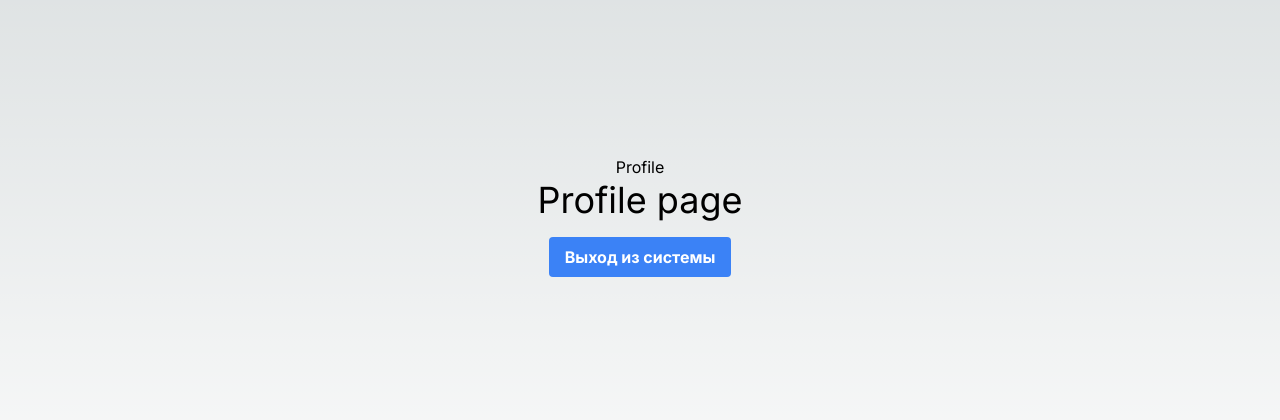
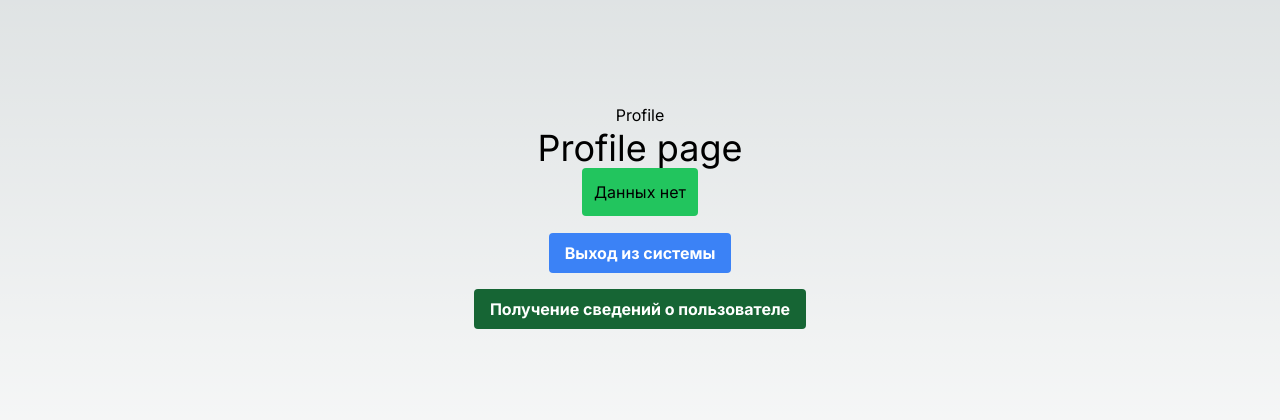
Before and after one commit to MikeSaburov/Nextjs_Full_stack_course, a Next.js app: page /profile in a window 1280 px wide. Shown: the part 184-604 px from the top of the page. Built offline with nearby package versions, Linux system fonts and the light colour scheme.

Commit message:
вывести данные пользователя

```diff
--- a/src/app/profile/page.tsx
+++ b/src/app/profile/page.tsx
@@ -2,12 +2,12 @@
 import axios from 'axios';
 import Link from 'next/link';
 import { useRouter } from 'next/navigation';
-import { use } from 'react';
+import { useState } from 'react';
 import toast, { Toaster } from 'react-hot-toast';
 
 export default function ProfilePage() {
   const router = useRouter();
-
+  const [data, setData] = useState('nothing');
   const logout = async () => {
     try {
       await axios.get('/api/users/logout');
@@ -21,12 +21,19 @@ export default function ProfilePage() {
     }
   };
 
+  const getUserDetails =  async  ()  =>  {
+    const res = await axios.get('/api/users/me');
+    console.log(res.data);
+    setData(res.data.data._id);
+  }
+
   return (
     <div className="flex flex-col items-center justify-center min-h-screen py-2">
       <Toaster position="top-left" reverseOrder={false} />
       <h1>Profile</h1>
       <hr />
       <p className="text-4xl">Profile page</p>
+      <h2 className='p-3 rounded bg-green-500'>{data === 'nothing' ? 'Данных нет' : <Link href={`/profile/${data}`}>{data}</Link>}</h2>
       <hr />
       <button
         onClick={logout}
@@ -34,6 +41,13 @@ export default function ProfilePage() {
       >
         Выход из системы
       </button>
+
+      <button
+        onClick={getUserDetails}
+        className="bg-green-800 mt-4 hover:bg-green-700 text-white font-bold py-2 px-4 rounded"
+      >
+       Получение сведений о пользователе
+      </button>
     </div>
   );
 }
```
